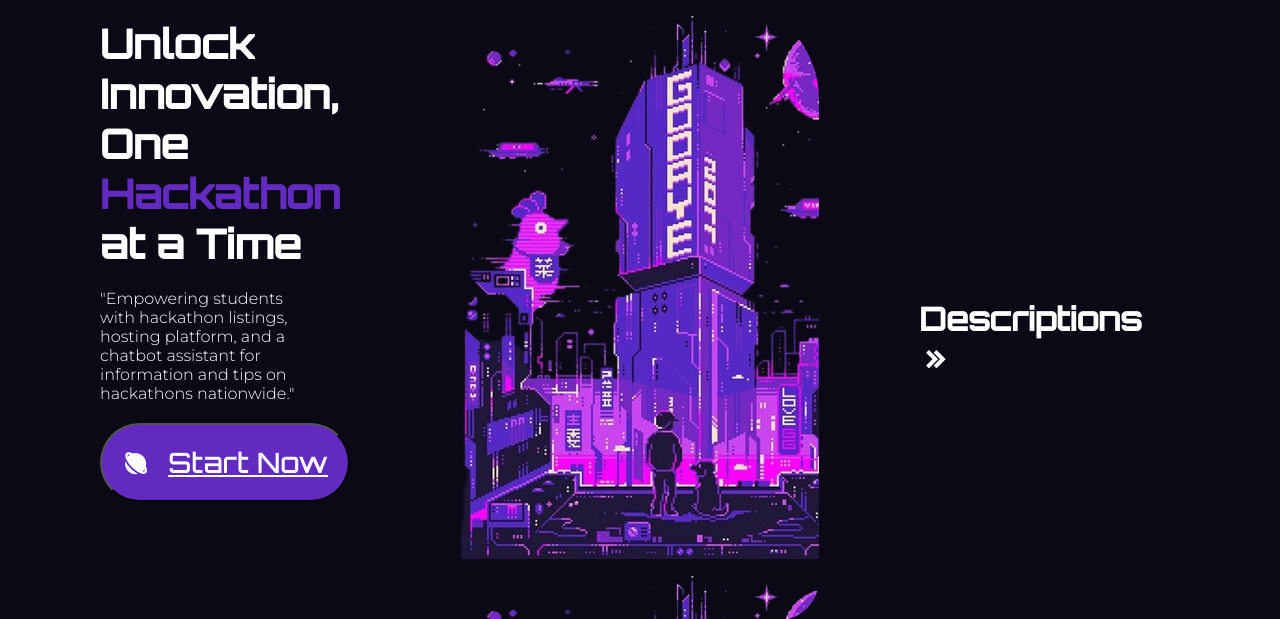
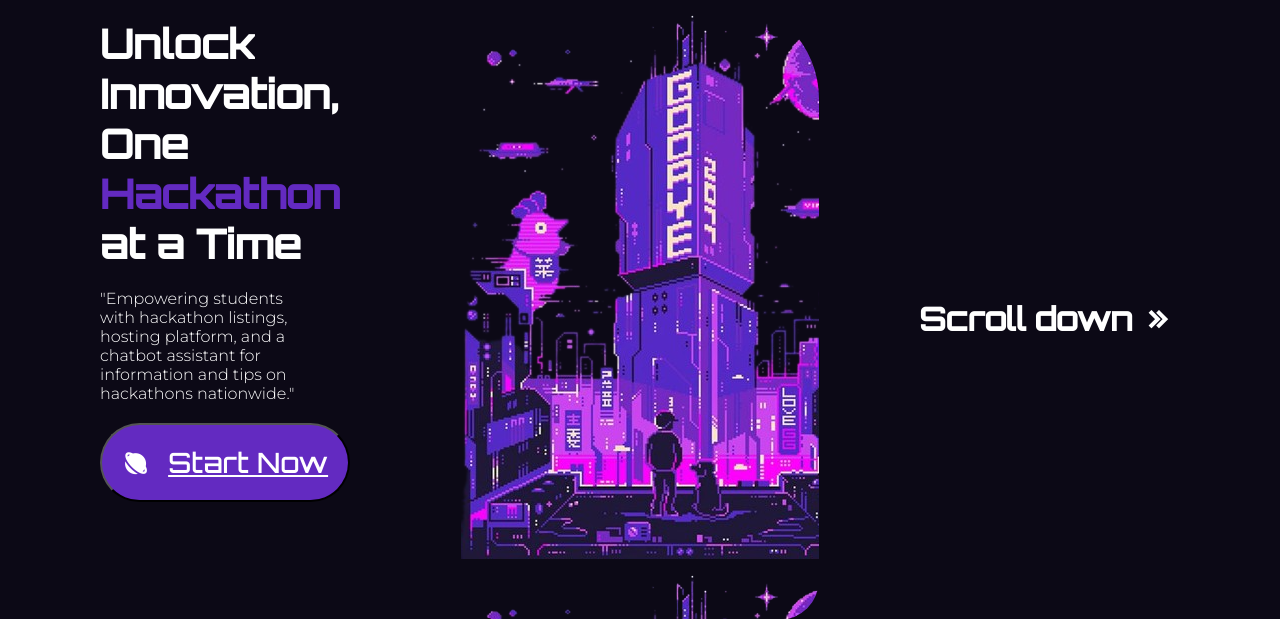
Before and after one commit to shivani-tripurari/HackZ, a Flask app: page / in a window 1280 px wide; the page is wider, and only the part inside the window is pictured. Shown: the part 269-888 px from the top of that part. Run offline with Flask 3, Linux system fonts and the light colour scheme; some libraries are stand-ins or nearby versions.

Commit message:
Update index.html

```diff
--- a/templates/index.html
+++ b/templates/index.html
@@ -51,7 +51,7 @@
         </div>
         <div id="right">
           <div id="elem1">
-            <h1>Descriptions <i class="ri-arrow-right-double-line"></i></h1>
+            <h1>Scroll down <i class="ri-arrow-right-double-line"></i></h1>
           </div>
         </div>
       </div>
```
